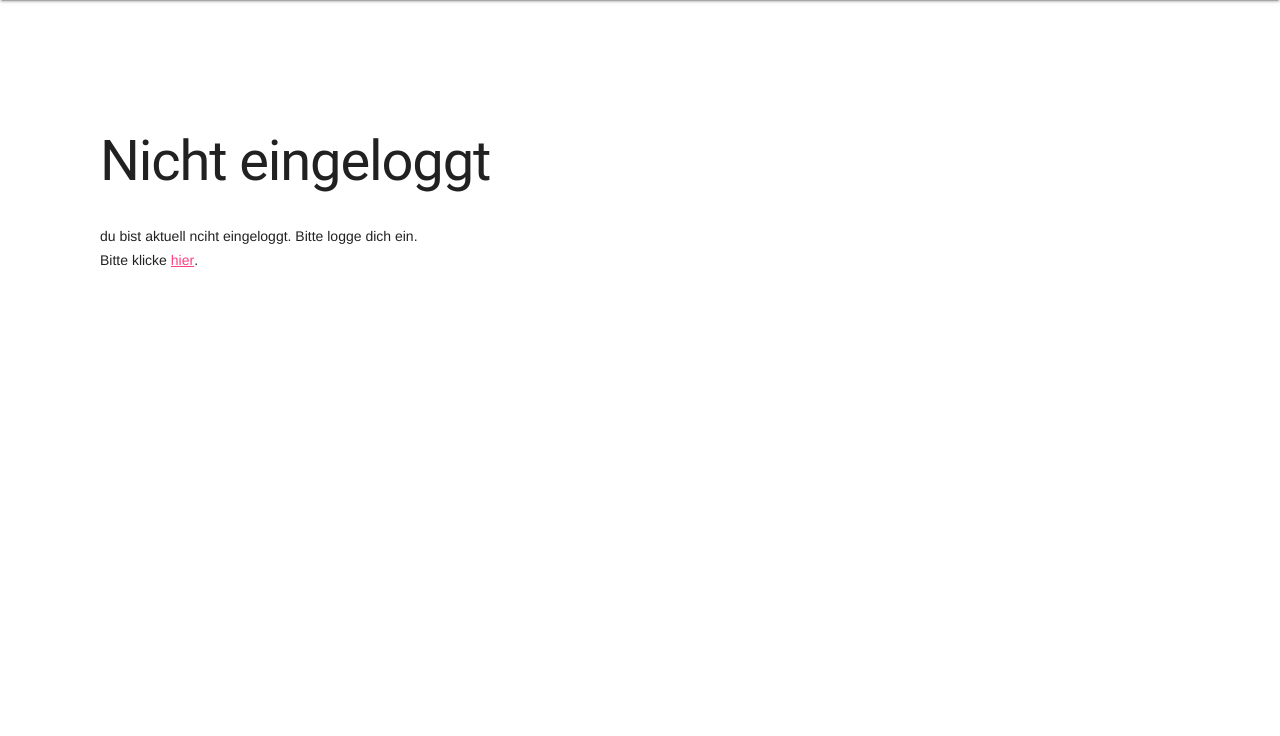
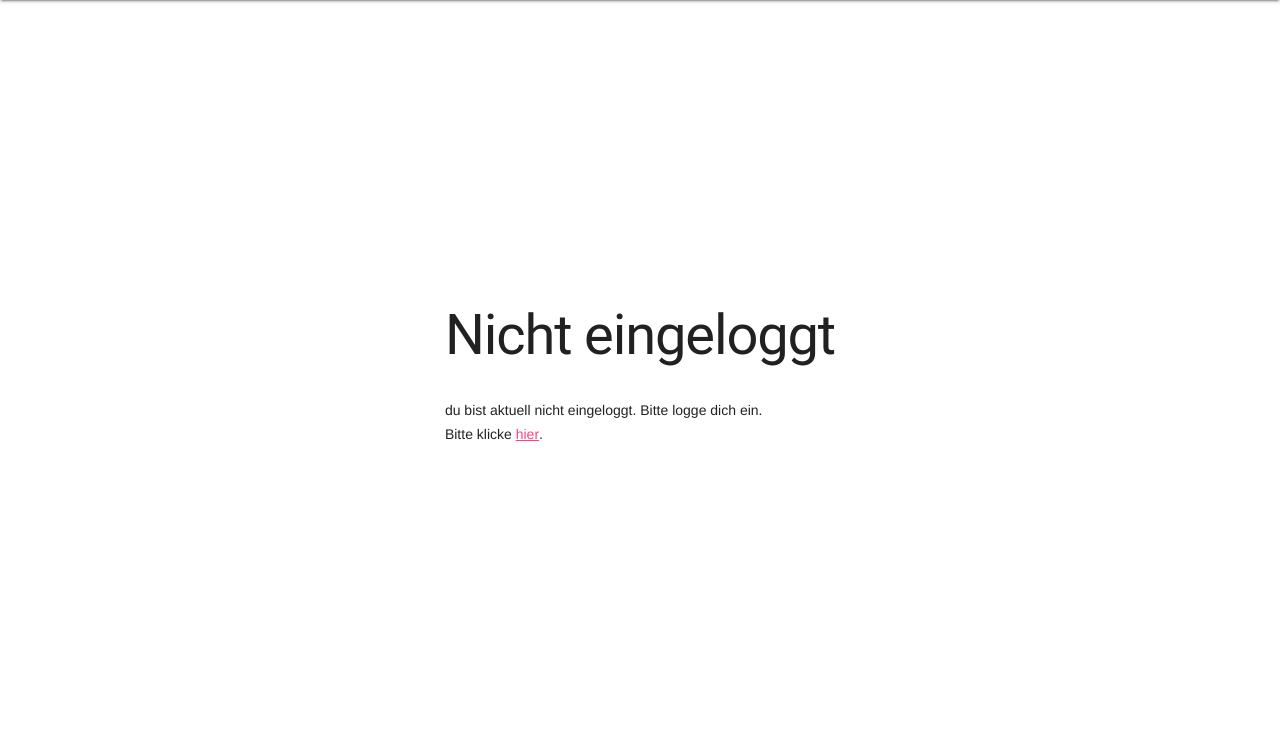
Before and after one commit to A1eksD/First-Django-ChatApp, a Django app: template first_django_app/chat/templates/chat/index.html in a window 1280 px wide. Shown: the part 64-800 px from the top of the page. Run offline with Django 5.2, Linux system fonts and the light colour scheme; the template is opened without the code that fills it, so the values that code supplies are empty.

Commit message:
added main style

```diff
--- a/first_django_app/chat/templates/chat/index.html
+++ b/first_django_app/chat/templates/chat/index.html
@@ -1,60 +1,5 @@
-<link
-  rel="stylesheet"
-  href="https://fonts.googleapis.com/icon?family=Material+Icons"
-/>
-<link
-  rel="stylesheet"
-  href="https://code.getmdl.io/1.3.0/material.indigo-pink.min.css"
-/>
-<script defer src="https://code.getmdl.io/1.3.0/material.min.js"></script>
-
-
-<style>
-    .page-content{
-        padding: 100px 100px;
-    }
-
-    .colorGray{
-      color: gray;
-      margin-right: 12px;
-    }
-</style>
-
-<!-- Always shows a header, even in smaller screens. -->
-<div class="mdl-layout mdl-js-layout mdl-layout--fixed-header">
-  <header class="mdl-layout__header">
-    <div class="mdl-layout__header-row">
-      <!-- Title -->
-      <span class="mdl-layout-title">
-        {% if request.user.is_authenticated %}
-          Welcome, {{ request.user.first_name}}!
-        {% else %}
-          Welcome, please loggin.
-        {% endif %}
-      </span>
-      <!-- Add spacer, to align navigation to the right -->
-      <div class="mdl-layout-spacer"></div>
-      <!-- Navigation. We hide it in small screens. -->
-      <nav class="mdl-navigation mdl-layout--large-screen-only">
-        <a class="mdl-navigation__link" href="">Link</a>
-        <a class="mdl-navigation__link" href="">Link</a>
-        <a class="mdl-navigation__link" href="">Link</a>
-        <a class="mdl-navigation__link" href="">Link</a>
-      </nav>
-    </div>
-  </header>
-  <div class="mdl-layout__drawer">
-    <span class="mdl-layout-title">Chatroom</span>
-    <nav class="mdl-navigation">
-      <a class="mdl-navigation__link" href="">Link</a>
-      <a class="mdl-navigation__link" href="">Link</a>
-      <a class="mdl-navigation__link" href="">Link</a>
-      <a class="mdl-navigation__link" href="">Link</a>
-    </nav>
-  </div>
-  <main class="mdl-layout__content">
-    <div class="page-content"><!-- Your content goes here -->
-
+{% extends "baseStyle.html" %}
+{% block content %}
   {% if request.user.is_authenticated %}
 
     {% for message in messages %}
@@ -77,11 +22,8 @@
   {% else %}
     <h1>Nicht eingeloggt</h1>
     <p>
-          du bist aktuell nciht eingeloggt. Bitte logge dich ein. <br>
+      du bist aktuell nicht eingeloggt. Bitte logge dich ein. <br>
       Bitte klicke <a href="/login/">hier</a>.
     </p>
   {% endif %}
-
-    </div>
-  </main>
-</div>
+{% endblock %}
--- a/first_django_app/chat/views.py
+++ b/first_django_app/chat/views.py
@@ -24,7 +24,7 @@ def index(request):
 
 
 def login_view(request):
-    redirect = request.GET.get('next', '/chat/') #weiterleitung
+    redirect = request.GET.get('next', '/chat/') #weiterleitung (next im link nicht vorhaned, deshalb chat als ausweichmöglichkeit)
     if request.method == 'POST':
         user = authenticate(username=request.POST.get('username'), password=request.POST.get('password'))
         print('user ' , user) # check user angaben
--- /dev/null
+++ b/first_django_app/static/css/style.css
@@ -0,0 +1,27 @@
+
+.mdl-layout__content {
+  width: 100vw;
+  height: calc(100vh - 64px);
+  display: flex;
+  align-items: center;
+  justify-content: center;
+}
+
+.page-content {
+  display: flex;
+  align-items: flex-start;
+  justify-content: center;
+  flex-direction: column;
+}
+
+.colorGray {
+  color: gray;
+  margin-right: 12px;
+}
+
+form {
+  display: flex;
+  align-items: center;
+  justify-content: center;
+  flex-direction: column;
+}
--- /dev/null
+++ b/first_django_app/templates/baseStyle.html
@@ -0,0 +1,63 @@
+<!DOCTYPE html>
+<html lang="en">
+  <head>
+    <meta charset="UTF-8" />
+    <meta name="viewport" content="width=device-width, initial-scale=1.0" />
+    <title>Chatroom</title>
+    <link
+      rel="stylesheet"
+      href="https://fonts.googleapis.com/icon?family=Material+Icons"
+    />
+    <link
+      rel="stylesheet"
+      href="https://code.getmdl.io/1.3.0/material.indigo-pink.min.css"
+    />
+    <script defer src="https://code.getmdl.io/1.3.0/material.min.js"></script>
+    {% load static %} <!-- Lade das static-Template-Tag -->
+
+    <link rel="stylesheet" href="{% static 'css/style.css'%}"><!--lade css-->
+
+  </head>
+  <body>
+
+    <!-- Always shows a header, even in smaller screens. -->
+    <div class="mdl-layout mdl-js-layout mdl-layout--fixed-header">
+      <header class="mdl-layout__header">
+        <div class="mdl-layout__header-row">
+          <!-- Title -->
+          <span class="mdl-layout-title">
+            {% if request.user.is_authenticated %} Welcome,
+              {{ request.user.first_name}}!
+            {% else %}
+              Welcome, please loggin.
+            {% endif %}
+          </span>
+          <!-- Add spacer, to align navigation to the right -->
+          <div class="mdl-layout-spacer"></div>
+          <!-- Navigation. We hide it in small screens. -->
+          <nav class="mdl-navigation mdl-layout--large-screen-only">
+            <a class="mdl-navigation__link" href="">Link</a>
+            <a class="mdl-navigation__link" href="">Link</a>
+            <a class="mdl-navigation__link" href="">Link</a>
+            <a class="mdl-navigation__link" href="">Link</a>
+          </nav>
+        </div>
+      </header>
+      <div class="mdl-layout__drawer">
+        <span class="mdl-layout-title">Chatroom</span>
+        <nav class="mdl-navigation">
+          <a class="mdl-navigation__link" href="">Link</a>
+          <a class="mdl-navigation__link" href="">Link</a>
+          <a class="mdl-navigation__link" href="">Link</a>
+          <a class="mdl-navigation__link" href="">Link</a>
+        </nav>
+      </div>
+      <main class="mdl-layout__content">
+        <div class="page-content">
+          <!-- Your content goes here -->
+          {% block content %} {% endblock %}
+        </div>
+      </main>
+    </div>
+  </body>
+</html>
```
Also changed, not shown: first_django_app/chat/templates/auth/login.html (+3 -20 lines), first_django_app/first_django_app/settings.py (+6 -1 lines), first_django_app/static/js/script.js (added). Lines whose indentation alone changed are shown as unchanged.
